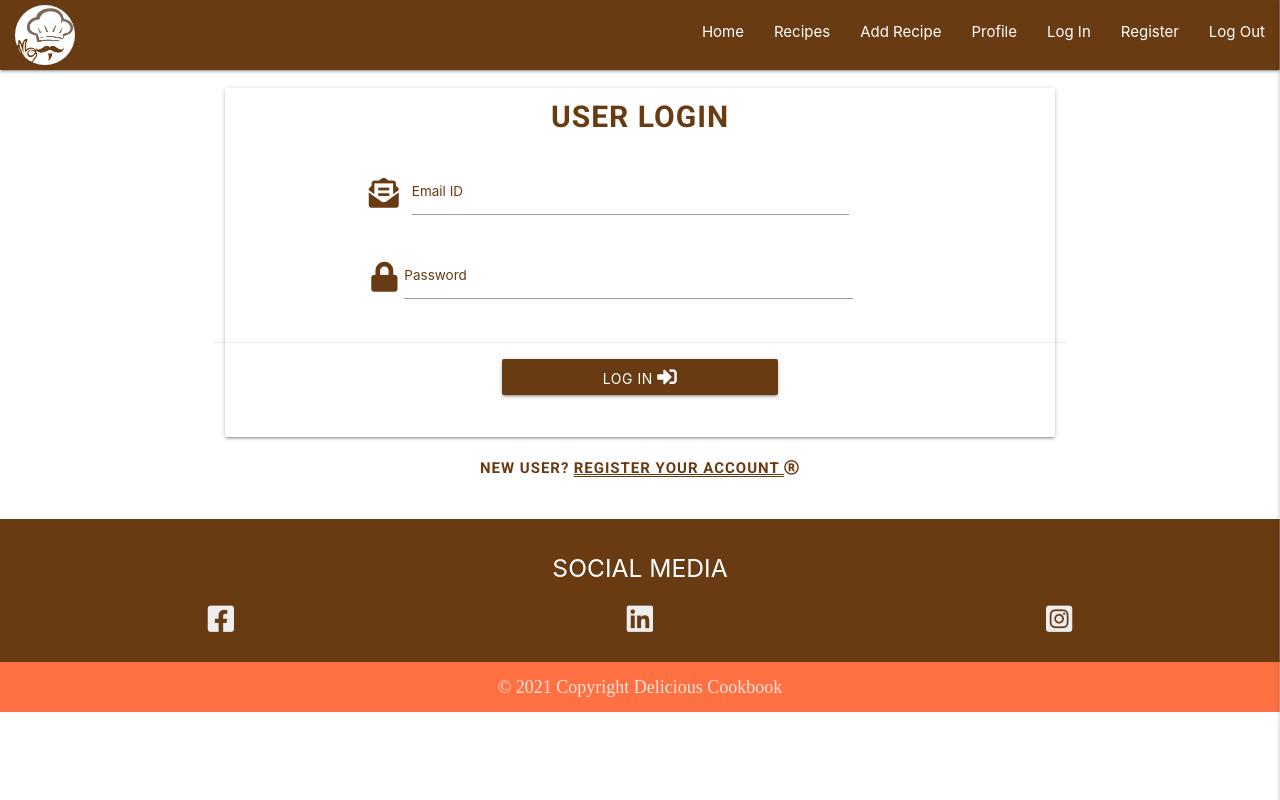
After one commit to farah1979/delicious-cookbook, a Flask app: page /login in a window 1280 px wide. The commit adds this page. Run offline with Flask 2, Linux system fonts and the light colour scheme; some libraries are stand-ins or nearby versions; some web fonts are replaced.

Commit message:
Add register functionality and login functionality

```diff
--- a/app.py
+++ b/app.py
@@ -31,7 +31,54 @@ def recipes():
 
 @app.route("/register", methods=["GET", "POST"])
 def register():
+    if request.method == "POST":
+        exist_user = mongo.db.users.find_one(
+                              {"first_name": request.form.get("first_name").lower(),
+                               "last_name": request.form.get("last_name").lower()})
+
+        if exist_user:
+            flash("The User Is Already Exists")
+            return redirect(url_for("register"))
+
+        register_user = {
+            "first_name": request.form.get("first_name").lower(),
+            "last_name": request.form.get("last_name").lower(),
+            "e_mail": request.form.get("e_mail"),
+            "password": generate_password_hash(request.form.get("password"))
+        }
+        mongo.db.users.insert_one(register_user)
+
+        session["user"] = (request.form.get("first_name").lower(),
+                           request.form.get("last_name").lower())
+
+        flash("You have been successfully registered")
     return render_template("register.html")
+
+
+@app.route("/login", methods=["GET", "POST"])
+def login():
+    if request.method == "POST":
+        exist_user = mongo.db.users.find_one(
+                              {"e_mail": request.form.get("e_mail").lower()})
+
+        if exist_user:
+            #Check Password Matches
+            if check_password_hash(
+                    exist_user["password"], request.form.get("password")):
+                    session["user"] = (request.form.get("e_mail").lower())
+                    flash("Welcome, {}".format(request.form.get("e_mail")))
+
+            else:
+                #if the password not matches
+                flash("email id and/or password is incorrect")
+                return redirect(url_for("login"))
+
+        else:
+            #The user's email can not found
+            flash("email id and/or password is incorrect")
+            return redirect(url_for("login"))
+
+    return render_template("login.html")
 
 
 if __name__ == "__main__":
--- a/static/css/style.css
+++ b/static/css/style.css
@@ -322,9 +322,12 @@ svg {
     font-size: 0.9rem;
 }
 
-.card-action .btn {
+.card-action .btn, .alr-reg .btn {
    background-color: #683b12;
+   margin-bottom: 6px;
 }
+
+
 
 .bg_text_color{
     font-family: "roboto", sans-serif;
@@ -336,3 +339,33 @@ svg {
     margin: 0;
     text-transform: uppercase;
 }
+
+.flashes h4, .new_use{
+    font-family: "roboto",sans-serif;
+    font-weight: 700;
+    font-size: 1rem;
+    line-height: 1px;
+    letter-spacing: 1px;
+    color:#683b12;
+    text-align: center;
+    text-transform: uppercase;
+
+}
+
+.log-card{
+    margin-top: 10px;
+}
+
+.create{
+    font-family: "roboto",sans-serif;
+    font-weight: 700;
+    font-size: 1rem;
+    line-height: 1px;
+    letter-spacing: 1px;
+    color:#683b12;
+    text-align: center;
+    text-transform: uppercase;
+    text-decoration-line: underline;
+    text-decoration-style: double;
+
+}
--- a/templates/base.html
+++ b/templates/base.html
@@ -5,7 +5,7 @@
   <meta charset="UTF-8">
   <meta http-equiv="X-UA-Compatible" content="IE=edge">
   <meta name="viewport" content="width=device-width, initial-scale=1.0">
-  <link rel="shortcut icon" href=" {{ url_for('static', filename='images/OnlineFoodOrdersfavicon-1920w.png') }}"/>
+  <link rel="shortcut icon" href=" {{ url_for('static', filename='images/OnlineFoodOrdersfavicon-1920w.png') }}" />
   <!----------------------------Fontawesome-link-->
   <link rel="stylesheet" href="https://cdnjs.cloudflare.com/ajax/libs/font-awesome/5.15.3/css/all.min.css"
     integrity="sha512-iBBXm8fW90+nuLcSKlbmrPcLa0OT92xO1BIsZ+ywDWZCvqsWgccV3gFoRBv0z+8dLJgyAHIhR35VZc2oM/gI1w=="
@@ -33,7 +33,7 @@
           <li><a href="{{url_for('recipes')}}">Recipes</a></li>
           <li><a href="#">Add Recipe</a></li>
           <li><a href="#">Profile</a></li>
-          <li><a href="#">Log In</a></li>
+          <li><a href="{{url_for('login')}}">Log In</a></li>
           <li><a href="{{url_for('register')}}">Register</a></li>
           <li><a href="#">Log Out</a></li>
 
@@ -50,7 +50,7 @@
       <li><a href="{{url_for('recipes')}}"><span class="menu">Recipes</span></a></li>
       <li><a href="#"><span class="menu">Add Recipe</span></a></li>
       <li><a href="#"><span class="menu">Profile</span></a></li>
-      <li><a href="#"><span class="menu">Log In</span></a></li>
+      <li><a href="{{url_for('login')}}"><span class="menu">Log In</span></a></li>
       <li><a href="{{url_for('register')}}"><span class="menu">Register</span></a></li>
       <li><a href="#"><span class="menu">LogOut</span></a></li>
     </ul>
@@ -58,13 +58,23 @@
   </header>
 
   <section>
+    {% with messages = get_flashed_messages() %}
+       {% if messages %}
+           {% for message in messages %}
+              <div class="row flashes">
+                <h4 class="message_show">{{ message }}</h4>
+              </div>
+           {% endfor %}
+       {% endif %}
+    {% endwith %}
+  </section>
 
-        {%block content%}
-        {% endblock %}
+  <main>
+    {%block content%}
+    {% endblock %}
+  </main>
 
 
-
-  </section>
 
   <footer class="page-footer">
 
--- /dev/null
+++ b/templates/login.html
@@ -0,0 +1,46 @@
+{% extends "base.html" %}
+{% block content %}
+
+<div class="row log-card">
+    <form class="col s12 m8 offset-m2" method="POST" action="{{ url_for('login')}}">
+        <div class="card">
+            <div class="card-content">
+                <span class="card-title" id="reg-title">User LogIn</span>
+           </div>
+            <!--------------------------Email ID-->
+            <div class="row">
+                <div class="input-field col s12 m8 offset-m2">
+                    <i class="fas fa-envelope-open-text prefix"></i>
+                    <input id="e_mail" name="e_mail" type="text" class="validate" minlength="2" maxlength="25"
+                        pattern="[a-zA-Z0-9._%+-]+@[a-zA-Z0-9.-]+\.[a-zA-Z]{2,4}$" required>
+                    <label for="e_mail">Email ID</label>
+                </div>
+                 <!--------------------------Password-->
+                <div class="row">
+                    <div class="input-field col s12 m8 offset-m2">
+                        <i class="fas fa-lock prefix"></i>
+                        <input id="password" name="password" type="password" class="validate"
+                            pattern="^[a-zA-Z0-9]{5,15}$" minlength="5" maxlength="15" required>
+                        <label for="password">Password</label>
+                    </div>
+                </div>
+                <div class="card-action">
+                     <!-------------------------Log IN-Button-->
+                    <div class="row ">
+                        <button type="submit" class="col s8 offset-s2 m4 offset-m4 cneter-align btn text-shadow">
+                           Log In <i class="fas fa-sign-in-alt"></i>
+                        </button>
+                    </div>
+                </div>
+            </div>
+    </form>
+</div>
+ <!--------------------------Register-Button-->
+<div class="row">
+    <div class="col s8 offset-s2 m4 offset-m4 center-align ">
+       <span class="new_use">New user?</span>
+       <a href="{{url_for('register')}}" class="create">Register Your Account <i class="far fa-registered"></i></a>
+    </div>
+</div>
+
+{% endblock %}
```
Also changed, not shown: templates/home.html (+1 -15 lines), templates/register.html (+23 -17 lines).
